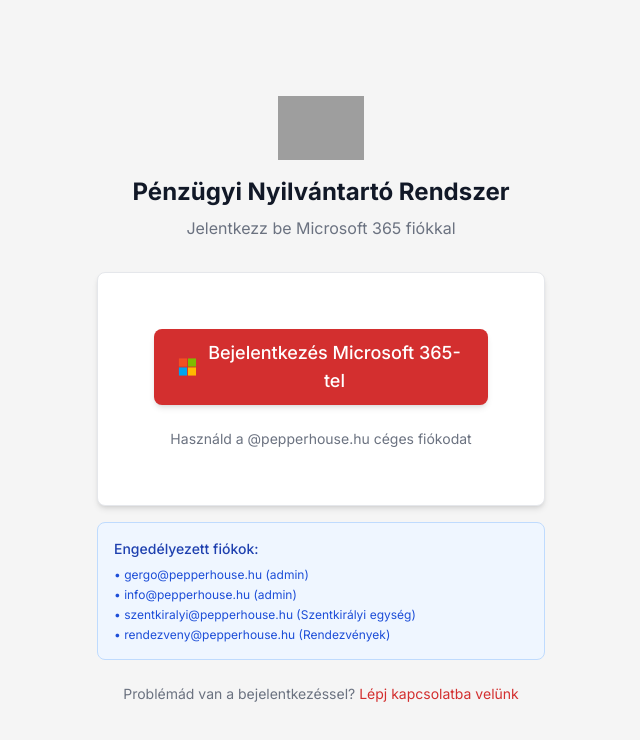
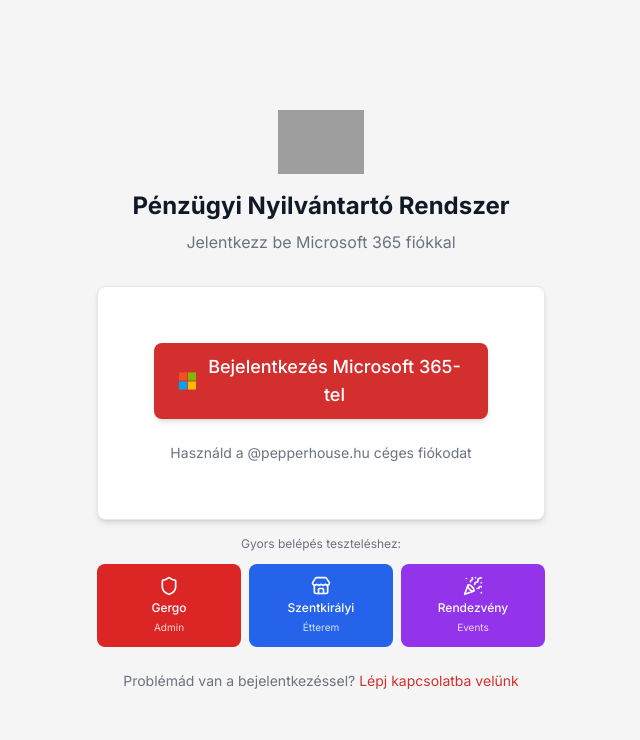
Before and after one commit to galgoczy/pepperSAP, a React (Vite) app: page /login in a window 1280 px wide. Shown: the top 740 px of the page, without its empty margins (319-959 px from the left). Built offline with nearby package versions, Linux system fonts and the light colour scheme; no server answers; grey boxes are pictures that could not be loaded.

Commit message:
feat: Add quick login buttons for test accounts
- Add 3 quick login buttons: Gergo (Admin), Szentkirályi (Étterem), Rendezvény (Events)
- Use login_hint to pre-fill email in Microsoft OAuth flow
- Color-coded buttons with role indicators

```diff
--- a/src/components/auth/LoginForm.jsx
+++ b/src/components/auth/LoginForm.jsx
@@ -1,29 +1,66 @@
 import { useState } from 'react';
-import { Loader2 } from 'lucide-react';
+import { Loader2, Shield, Store, PartyPopper } from 'lucide-react';
 import { Button, Card } from '../common';
 import { supabase } from '../../lib/supabase';
 
+// Test accounts for quick login
+const TEST_ACCOUNTS = [
+  {
+    email: 'gergo@pepperhouse.hu',
+    label: 'Gergo',
+    role: 'Admin',
+    icon: Shield,
+    color: 'bg-red-600 hover:bg-red-700',
+  },
+  {
+    email: 'szentkiralyi@pepperhouse.hu',
+    label: 'Szentkirályi',
+    role: 'Étterem',
+    icon: Store,
+    color: 'bg-blue-600 hover:bg-blue-700',
+  },
+  {
+    email: 'rendezveny@pepperhouse.hu',
+    label: 'Rendezvény',
+    role: 'Events',
+    icon: PartyPopper,
+    color: 'bg-purple-600 hover:bg-purple-700',
+  },
+];
+
 export default function LoginForm() {
   const [loading, setLoading] = useState(false);
+  const [loadingAccount, setLoadingAccount] = useState(null);
   const [error, setError] = useState('');
 
-  const handleMicrosoftLogin = async () => {
+  const handleMicrosoftLogin = async (loginHint = null) => {
     setError('');
     setLoading(true);
+    if (loginHint) setLoadingAccount(loginHint);
 
     try {
+      const options = {
+        scopes: 'email profile openid',
+        redirectTo: `${window.location.origin}/`,
+      };
+
+      // Add login_hint to pre-fill the email
+      if (loginHint) {
+        options.queryParams = {
+          login_hint: loginHint,
+        };
+      }
+
       const { error: signInError } = await supabase.auth.signInWithOAuth({
         provider: 'azure',
-        options: {
-          scopes: 'email profile openid',
-          redirectTo: `${window.location.origin}/`,
-        },
+        options,
       });
 
       if (signInError) {
         console.error('Microsoft login error:', signInError);
         setError('Hiba történt a bejelentkezés során');
         setLoading(false);
+        setLoadingAccount(null);
         return;
       }
 
@@ -32,6 +69,7 @@ export default function LoginForm() {
       console.error('Login error:', err);
       setError('Váratlan hiba történt');
       setLoading(false);
+      setLoadingAccount(null);
     }
   };
 
@@ -62,12 +100,12 @@ export default function LoginForm() {
           )}
 
           <Button
-            onClick={handleMicrosoftLogin}
+            onClick={() => handleMicrosoftLogin()}
             disabled={loading}
             className="w-full"
             size="lg"
           >
-            {loading ? (
+            {loading && !loadingAccount ? (
               <Loader2 className="h-5 w-5 animate-spin" />
             ) : (
               <>
@@ -89,17 +127,33 @@ export default function LoginForm() {
           </div>
         </Card>
 
-        {/* Allowed accounts info */}
-        <div className="mt-4 p-4 bg-blue-50 border border-blue-200 rounded-lg">
-          <p className="text-sm text-blue-800 font-medium mb-2">
-            Engedélyezett fiókok:
+        {/* Quick Login Buttons for Testing */}
+        <div className="mt-4">
+          <p className="text-xs text-gray-500 text-center mb-3">
+            Gyors belépés teszteléshez:
           </p>
-          <ul className="text-xs text-blue-700 space-y-1">
-            <li>• gergo@pepperhouse.hu (admin)</li>
-            <li>• info@pepperhouse.hu (admin)</li>
-            <li>• szentkiralyi@pepperhouse.hu (Szentkirályi egység)</li>
-            <li>• rendezveny@pepperhouse.hu (Rendezvények)</li>
-          </ul>
+          <div className="grid grid-cols-3 gap-2">
+            {TEST_ACCOUNTS.map((account) => {
+              const Icon = account.icon;
+              const isLoading = loadingAccount === account.email;
+              return (
+                <button
+                  key={account.email}
+                  onClick={() => handleMicrosoftLogin(account.email)}
+                  disabled={loading}
+                  className={`${account.color} text-white rounded-lg p-3 flex flex-col items-center gap-1 transition-all disabled:opacity-50 disabled:cursor-not-allowed`}
+                >
+                  {isLoading ? (
+                    <Loader2 className="h-5 w-5 animate-spin" />
+                  ) : (
+                    <Icon className="h-5 w-5" />
+                  )}
+                  <span className="text-xs font-medium">{account.label}</span>
+                  <span className="text-[10px] opacity-80">{account.role}</span>
+                </button>
+              );
+            })}
+          </div>
         </div>
 
         {/* Footer */}
```
